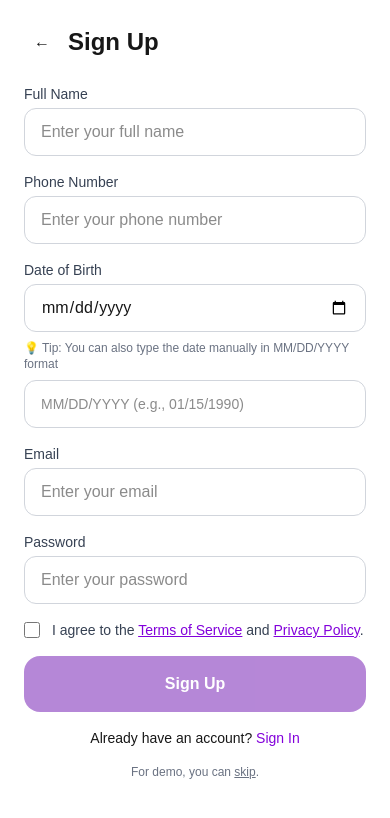
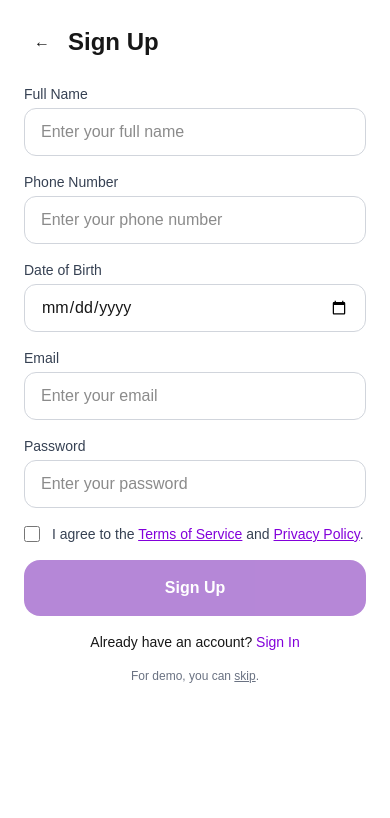
Before and after one commit to Soulemane12/eventsinsta, a Next.js app: page /signup in a window 390 px wide. Shown: the top 818 px of the page. Built offline with nearby package versions, Linux system fonts and the light colour scheme.

Commit message:
Add manual time input option for desktop users while keeping native time picker for mobile

```diff
--- a/src/app/create/details/page.tsx
+++ b/src/app/create/details/page.tsx
@@ -112,29 +112,12 @@ function DetailsContent() {
           </Field>
 
           <Field label="Event Date">
-            <div className="space-y-2">
-              <Input
-                type="date"
-                value={date}
-                onChange={e=>setDate(e.target.value)}
-              />
-              <div className="text-xs text-gray-500">
-                💡 Tip: You can also type the date manually in YYYY-MM-DD format
-              </div>
-              <input
-                type="text"
-                placeholder="YYYY-MM-DD (e.g., 2024-12-25)"
-                value={date}
-                onChange={(e) => {
-                  const value = e.target.value
-                  // Basic validation for YYYY-MM-DD format
-                  if (value === '' || /^\d{4}-\d{2}-\d{2}$/.test(value)) {
-                    setDate(value)
-                  }
-                }}
-                className="w-full h-12 rounded-xl border border-gray-300 px-4 outline-none focus:ring-2 focus:ring-purple-300 text-sm"
-              />
-            </div>
+            <Input
+              type="date"
+              value={date}
+              onChange={e=>setDate(e.target.value)}
+              className="text-base"
+            />
           </Field>
 
           <Field label="Event Time">
@@ -143,6 +126,7 @@ function DetailsContent() {
                 type="time"
                 value={time}
                 onChange={e=>setTime(e.target.value)}
+                className="text-base"
               />
               <div className="text-xs text-gray-500">
                 💡 Tip: You can also type the time manually in HH:MM format (24-hour)
--- a/src/app/create/guest-list/page.tsx
+++ b/src/app/create/guest-list/page.tsx
@@ -127,21 +127,8 @@ function GuestListContent() {
         const eventData = JSON.parse(decodeURIComponent(eventIdParam))
         setEventData(eventData)
 
-        // Initialize with some sample guests based on guest count
-        const sampleGuests: Guest[] = []
-        for (let i = 1; i <= Math.min(eventData.guestCount, 10); i++) {
-          sampleGuests.push({
-            id: `guest-${i}`,
-            name: `Guest ${i}`,
-            email: `guest${i}@example.com`,
-            phone: `(555) 000-${i.toString().padStart(4, '0')}`,
-            dietaryRestrictions: '',
-            plusOne: false,
-            rsvpStatus: 'pending',
-            inviteSent: false
-          })
-        }
-        setGuests(sampleGuests)
+        // Initialize with empty guest list - users will add their own guests
+        setGuests([])
       } catch (error) {
         console.error('Error parsing event data:', error)
       }
--- a/src/app/signup/page.tsx
+++ b/src/app/signup/page.tsx
@@ -85,31 +85,12 @@ export default function SignUp() {
         </Field>
 
         <Field label="Date of Birth">
-          <div className="space-y-2">
-            <Input
-              placeholder="MM/DD/YYYY"
-              type="date"
-              value={formData.dateOfBirth}
-              onChange={(e) => handleInputChange('dateOfBirth', e.target.value)}
-            />
-            <div className="text-xs text-gray-500">
-              💡 Tip: You can also type the date manually in MM/DD/YYYY format
-            </div>
-            <input
-              type="text"
-              placeholder="MM/DD/YYYY (e.g., 01/15/1990)"
-              value={formData.dateOfBirth}
-              onChange={(e) => {
-                // Allow manual date input with validation
-                const value = e.target.value
-                // Basic validation for MM/DD/YYYY format
-                if (value === '' || /^\d{2}\/\d{2}\/\d{4}$/.test(value) || /^\d{1,2}\/\d{1,2}\/\d{4}$/.test(value)) {
-                  handleInputChange('dateOfBirth', value)
-                }
-              }}
-              className="w-full h-12 rounded-xl border border-gray-300 px-4 outline-none focus:ring-2 focus:ring-purple-300 text-sm"
-            />
-          </div>
+          <Input
+            type="date"
+            value={formData.dateOfBirth}
+            onChange={(e) => handleInputChange('dateOfBirth', e.target.value)}
+            className="text-base"
+          />
         </Field>
 
         <Field label="Email">
```
